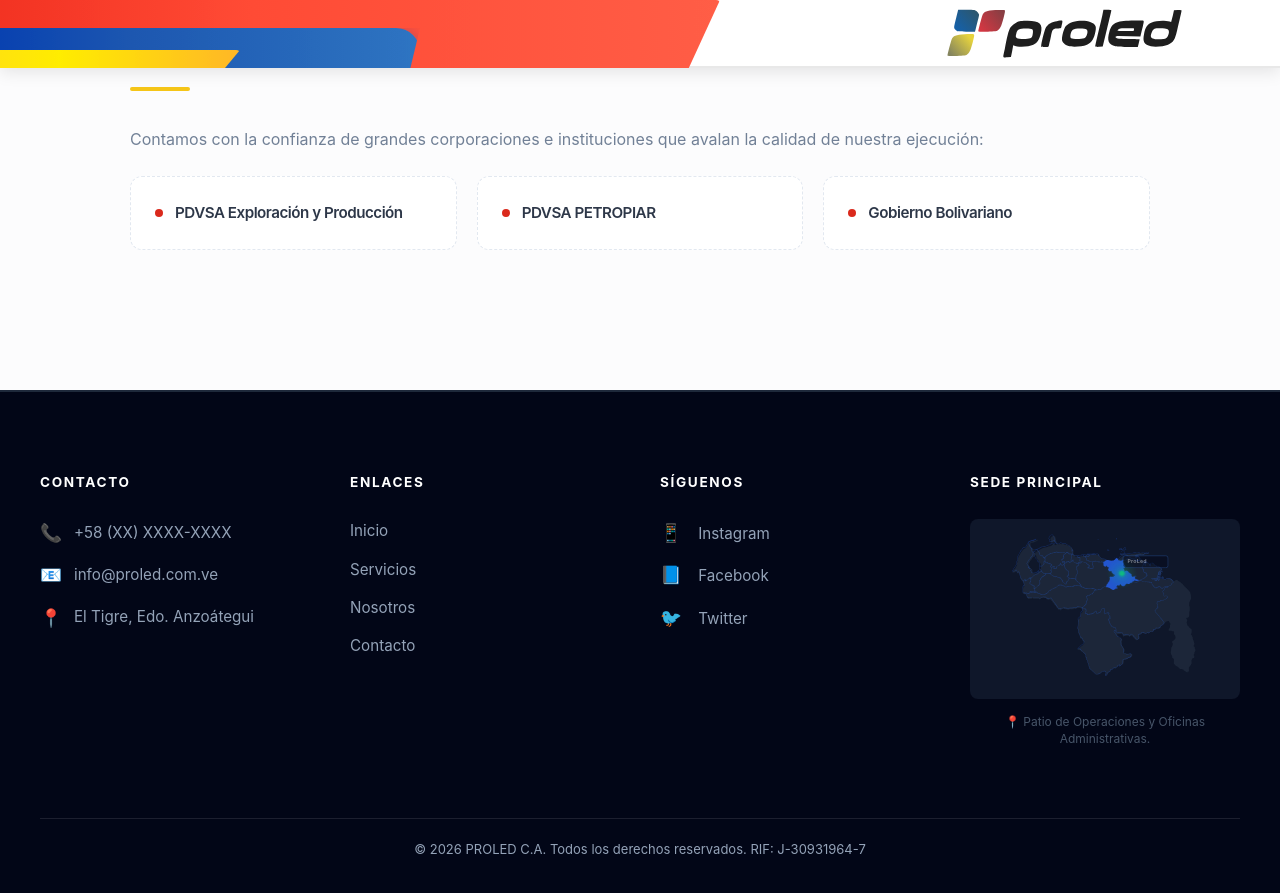
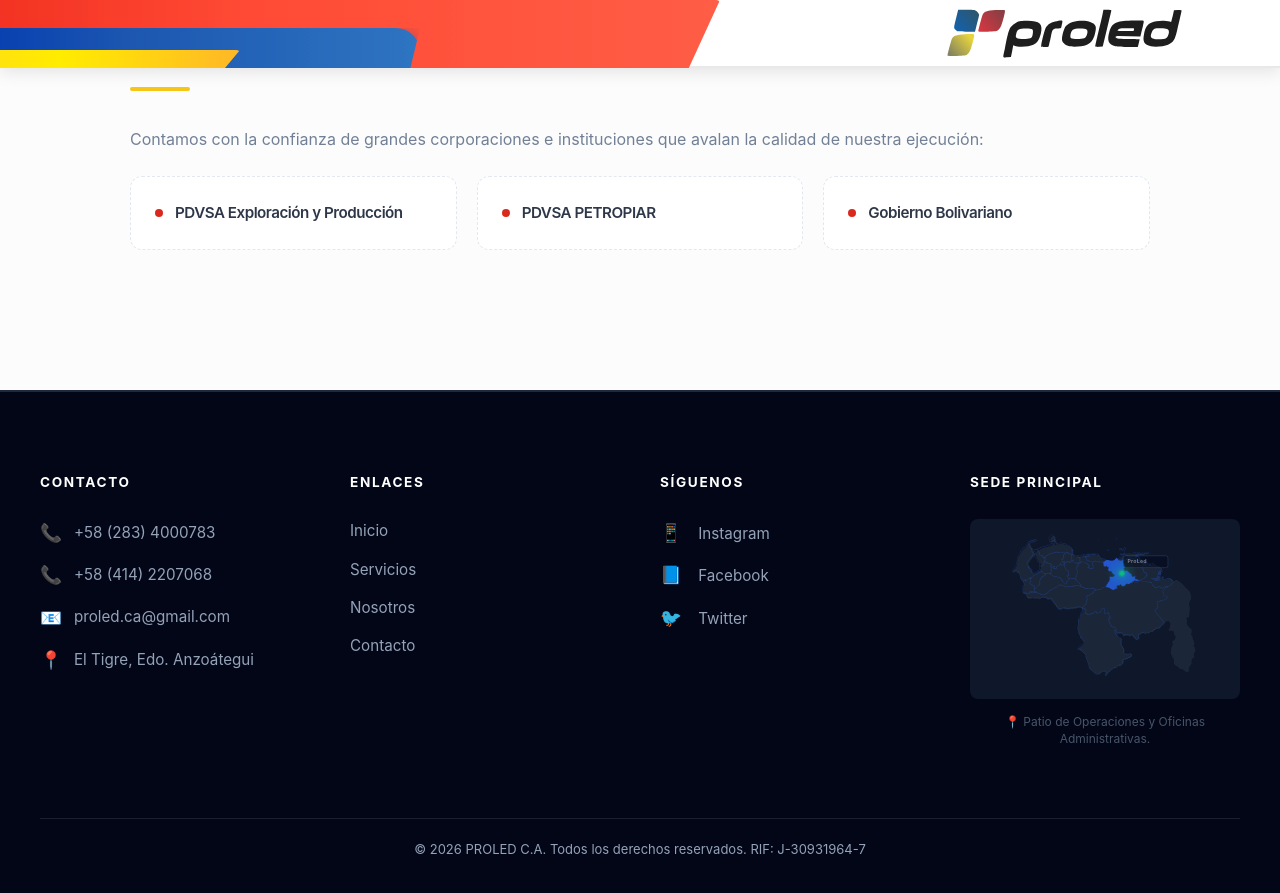
Before and after one commit to ing-nestorgomez/belorp, a Jekyll site: the page built from index.html, in a window 1280 px wide and 900 px high, scrolled down 5299 px. Shown: the top 893 px of the window. Built offline with Jekyll 4.4.1, drawn with Linux system fonts in a browser that asks for light colours.

Commit message:
Update contact information in footer

```diff
--- a/_includes/footer.html
+++ b/_includes/footer.html
@@ -3,8 +3,9 @@
     <div class="footer-col">
       <h4>CONTACTO</h4>
       <ul class="footer-links">
-        <li><span class="footer-icon">📞</span> +58 (XX) XXXX-XXXX</li>
-        <li><span class="footer-icon">📧</span> info@proled.com.ve</li>
+        <li><span class="footer-icon">📞</span> +58 (283) 4000783</li>
+        <li><span class="footer-icon">📞</span> +58 (414) 2207068</li>
+        <li><span class="footer-icon">📧</span> proled.ca@gmail.com</li>
         <li><span class="footer-icon">📍</span> El Tigre, Edo. Anzoátegui</li>
       </ul>
     </div>
```
